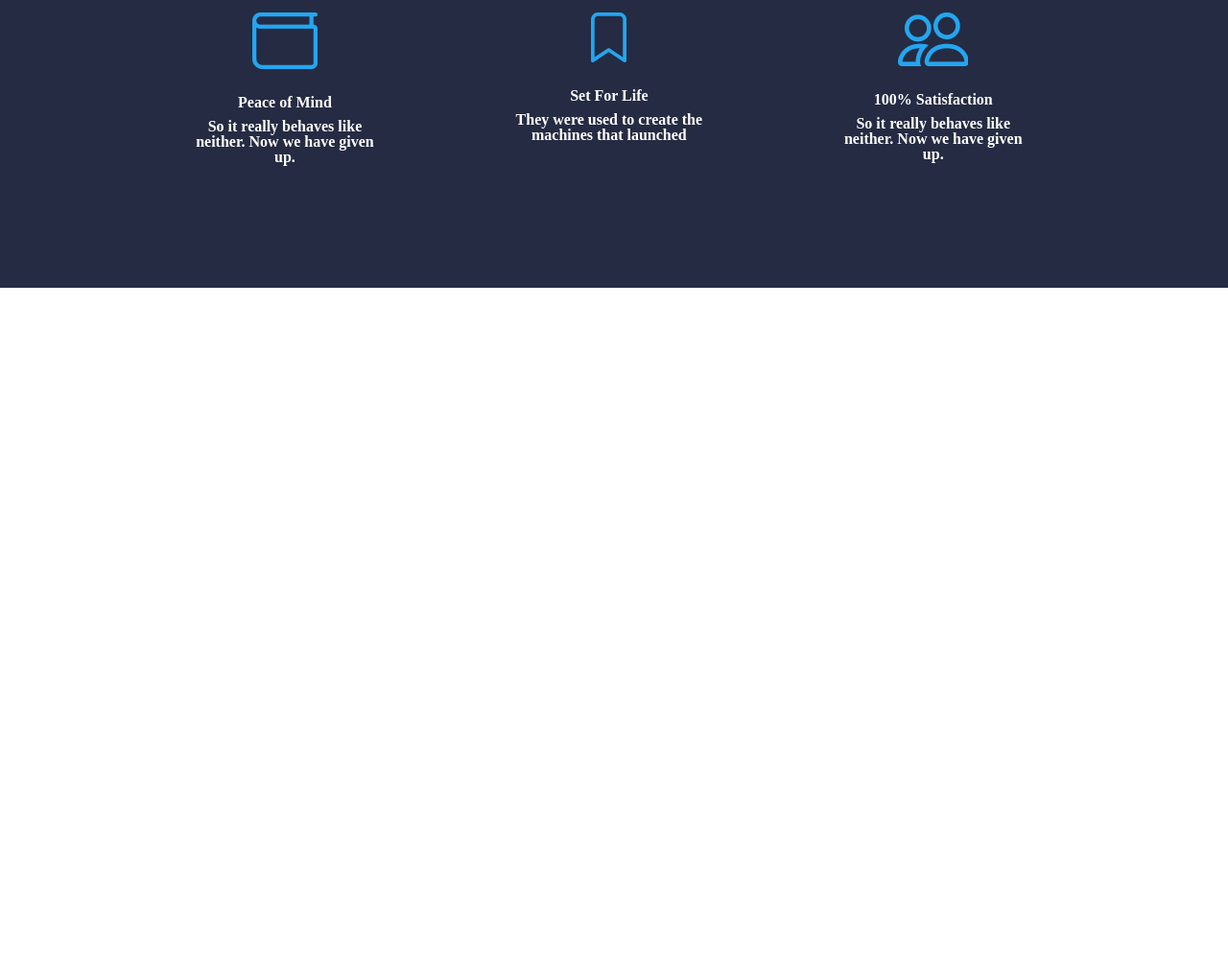
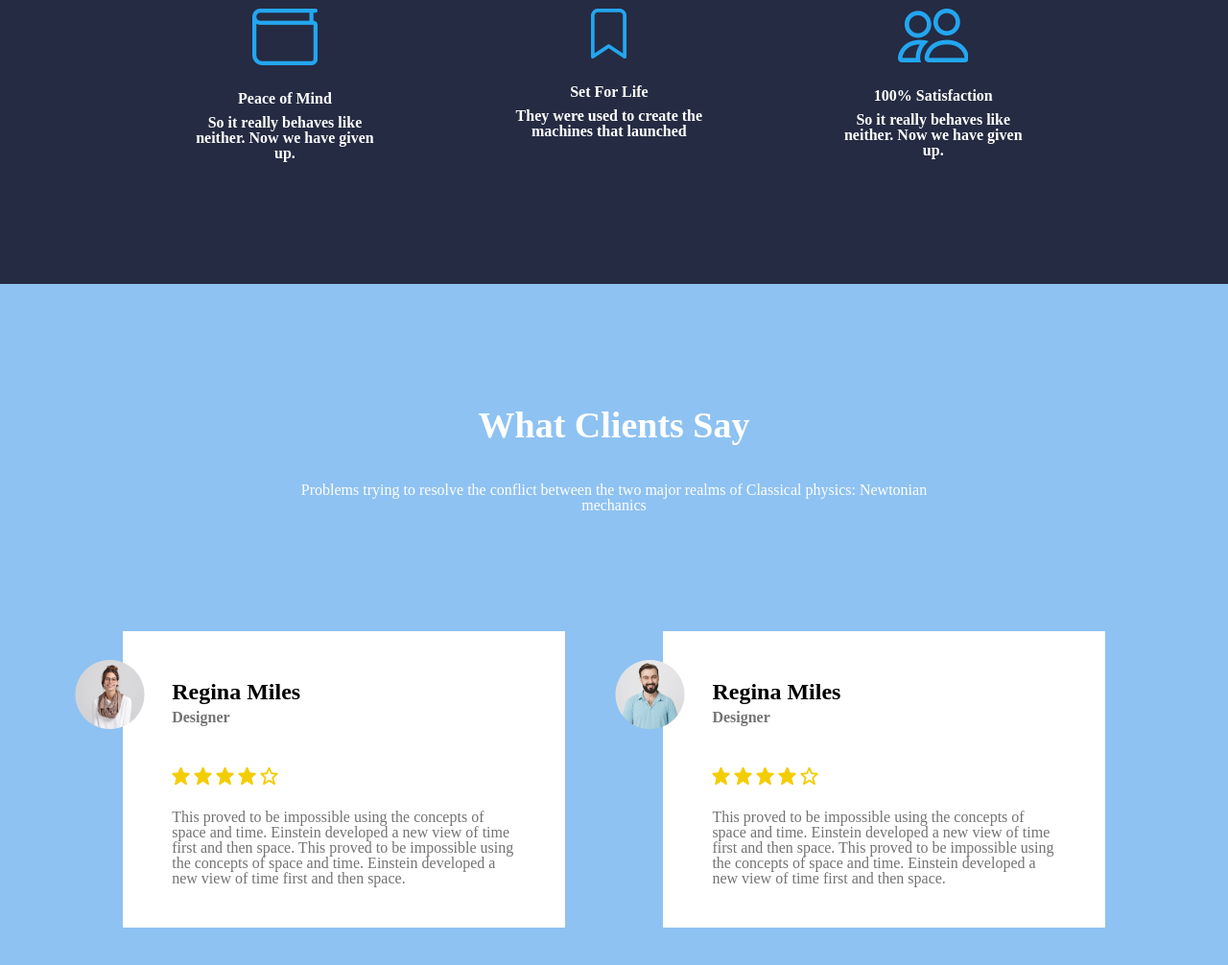
Before and after one commit to SaahilMahato/Design-Final-Assignment, a plain HTML site: page index.html in a window 1280 px wide. Shown: the part 820-1826 px from the top of the page at 96% size. Before the commit the page ends 1120 px from the top, so only its background shows below. Drawn offline with Linux system fonts and the light colour scheme.

Commit message:
Client review section done

```diff
--- a/css/desktop_styles.css
+++ b/css/desktop_styles.css
@@ -115,12 +115,12 @@
     .learn-button {
         margin-top: 2%;
         margin-left: 1%;
-        color: #23A6F0;
+        color: #FFFFFF;
         font-weight: bold;
         width: 15%;
-        padding: 1.5%;
+        padding: 1.2%;
         background: transparent;
-        border: solid 2px #23A6F0;
+        border: solid 2px #FFFFFF;
         border-radius: 50px;
     }
 
@@ -136,4 +136,38 @@
     .vector-div p {
         margin-bottom: 0;
     }
+
+    /* Client review section */
+
+    .client-review-section h2{
+        margin-bottom: 4%;
+    }
+
+    .client-review-section p{
+        margin-bottom: 12%;
+    }
+
+
+    .client-card {
+        width: 45%;
+        padding: 5%;
+        margin-bottom: 0;
+        padding-bottom: 0;
+        position: relative;
+    }
+
+    .card-1 {
+        float: left;
+    }
+
+    .card-2 {
+        float: right;
+    }
+
+    .client-pic {
+        position: absolute;
+        left: -50px;
+        top: 30px;
+    }
+
 }
--- a/css/layout.css
+++ b/css/layout.css
@@ -64,3 +64,9 @@ header nav {
 .lower-nav ul li {
     width: 100%;
 }
+
+/* client review section*/
+
+.client-review-section {
+    padding: 10%;
+}
--- a/css/styles.css
+++ b/css/styles.css
@@ -114,3 +114,59 @@ a {
     text-align: center;
     margin-bottom: 20%;
 }
+
+/* Client section */
+
+.client-review-section {
+    background-color: #8EC2F2;
+}
+
+.client-review-section h2{
+    color: #FFFFFF;
+    font-size: 38px;
+    font-weight: bold;
+    text-align: center;
+    width: 60%;
+    margin: 0 auto;
+    margin-bottom: 8%;
+}
+
+.client-review-section p{
+    color: #FFFFFF;
+    font-size: 16px;
+    text-align: center;
+    width: 70%;
+    margin: 0 auto;
+    margin-bottom: 15%;
+}
+
+.client-card {
+    background-color: hsl(0, 0%, 100%);
+    padding: 10%;
+    margin-bottom: 10%;
+}
+
+.client-card h3 {
+    font-size: 24px;
+    font-weight: bold;
+    margin-bottom: 2%;
+}
+
+.client-card p {
+    color: #737373;
+    font-size: 16px;
+    font-weight: bold;
+    text-align: start;
+    width: 100%;
+    margin-bottom: 6%;
+}
+
+.client-card .star-rating {
+    margin-bottom: 6%;
+}
+
+.client-card .client-text {
+    font-weight: normal;
+}
+
+/* Industry Section */
--- a/index.html
+++ b/index.html
@@ -70,8 +70,51 @@
             </div>
         </section>
 
-        <section class="client-opinion-section clearfix">
-
+        <section class="client-review-section clearfix">
+            <h2>What Clients Say</h2>
+            <p>Problems trying to resolve the conflict between the two major realms of Classical physics: Newtonian mechanics</p>
+            <div class="client-cards clearfix">
+                <div class="client-card card-1">
+                    <img class="client-pic desktop" src="/images/user_1.png">
+                    <h3>Regina Miles</h3>
+                    <p>Designer</p>
+                    <div class="star-rating">
+                        <img src="images/star_fill.png">
+                        <img src="images/star_fill.png">
+                        <img src="images/star_fill.png">
+                        <img src="images/star_fill.png">
+                        <img src="images/star_empty.png">
+                    </div>
+                    <p class="client-text">
+                        This proved to be impossible using
+                        the concepts of space and time. Einstein
+                        developed a new view of time first and then space.
+                        This proved to be impossible using
+                        the concepts of space and time. Einstein
+                        developed a new view of time first and then space.
+                    </p>
+                </div>
+                <div class="client-card card-2">
+                    <img class="client-pic desktop" src="/images/user_2.png">
+                    <h3>Regina Miles</h3>
+                    <p>Designer</p>
+                    <div class="star-rating">
+                        <img src="images/star_fill.png">
+                        <img src="images/star_fill.png">
+                        <img src="images/star_fill.png">
+                        <img src="images/star_fill.png">
+                        <img src="images/star_empty.png">
+                    </div>
+                    <p class="client-text">
+                        This proved to be impossible using
+                        the concepts of space and time. Einstein
+                        developed a new view of time first and then space.
+                        This proved to be impossible using
+                        the concepts of space and time. Einstein
+                        developed a new view of time first and then space.
+                    </p>
+                </div>
+            </div>
         </section>
     </main>
 </body>
```
Also changed, not shown: images/star_empty.png (added), images/star_fill.png (added), images/user_1.png (added), images/user_2.png (added).
